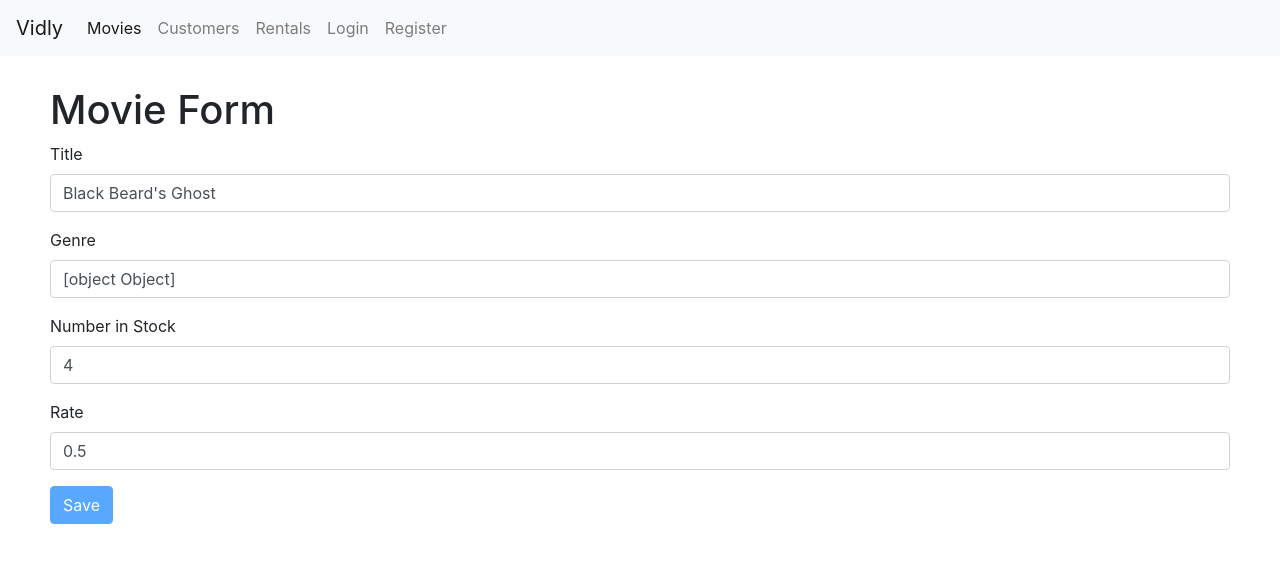
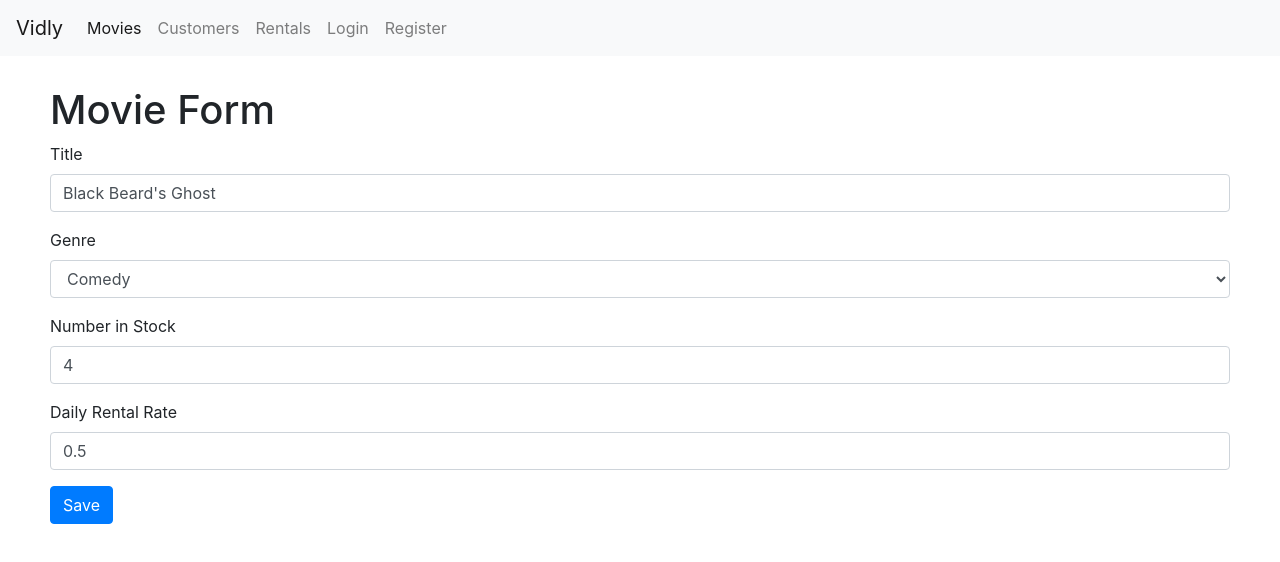
Before and after one commit to mrdaines/vidly-react, a React (Create React App) app: page /movies/5b21ca3eeb7f6fbccd471811 in a window 1280 px wide. Shown: the top 562 px of the page. Built offline with nearby package versions, Linux system fonts and the light colour scheme.

Commit message:
Forms22 - Exercise 2 - Movie Form v3

```diff
--- a/src/components/common/form.jsx
+++ b/src/components/common/form.jsx
@@ -65,6 +65,8 @@ class Form extends Component {
     renderInput(name, label, autoFocus, type = 'text'){
         const { data, errors } = this.state;
 
+        console.log( data );
+
         return (
         <Input
             autoFocus={autoFocus}
@@ -78,16 +80,15 @@ class Form extends Component {
         );
     };
 
-    renderSelect(name, label, autoFocus, type = 'text'){
+    renderSelect(name, label, options){
         const { data, errors } = this.state;
 
         return (
         <Select
-            autoFocus={autoFocus}
-            type={type}
             name={name}
             value={data[name]}
             label={label}
+            options={options}
             onChange={this.handleChange}
             error={errors[name]}
         />
--- a/src/components/common/select.jsx
+++ b/src/components/common/select.jsx
@@ -1,17 +1,18 @@
+import { options } from 'joi-browser';
 import React from 'react';
 
-const Select = ({ name, label, error, ...rest }) => {
+const Select = ({ name, label, options, error, ...rest }) => {
 	return (
 		<div className="form-group">
 			<label htmlFor={name}>{label}</label>
-			<select
-				{...rest}
-				id={name}
-				name={name}
-				className="form-control"
-			>
-                <option value="">temp</option>
-            </select>
+			<select name={name} id={name} {...rest} className="form-control">
+				<option value="" />
+					{options.map(option => (
+						<option key={option.id} value={option._id}>
+							{option.name}
+						</option>
+				))}
+			</select>
 			{error && <div className="alert alert-danger">{error}</div>}
 		</div>
 	);
--- a/src/components/movieForm.jsx
+++ b/src/components/movieForm.jsx
@@ -1,34 +1,57 @@
 import React from 'react';
-import { getMovie, getMovies } from '../services/fakeMovieService';
+import { getMovie, getMovies, saveMovie } from '../services/fakeMovieService';
 import { getGenres } from '../services/fakeGenreService';
 import Joi from 'joi-browser';
 import Form from './common/form';
+import { Redirect } from "react-router-dom";
 
 class MovieForm extends Form {
 	state = {
-		data: {},
-		genres: {},
-		movies: {},
+		data: {
+			title: "",
+			genreId: "",
+			numberInStock: "",
+			dailyRentalRate: ""
+		},
+		genres: [],
 		errors: {}
 	};
 
+	schema = {
+		_id: Joi.string(),
+		title: Joi.string().required().label("Title"),
+		genreId: Joi.string().required().label("Genre"),
+		numberInStock: Joi.number().integer().required().min(0).max(100).label("Number in Stock"),
+		dailyRentalRate: Joi.number().required().min(0).max(10).label("Daily Rental Rate")
+	};
+
 	componentDidMount() {
-		const { match: { params } } = this.props;
-		const defaultGenre = { _id: '', name: 'All Genres' };
-		const genres = [defaultGenre, ...getGenres()];
-		this.setState({ data: getMovie(params.id), genres, movies: getMovies() });
+		const genres = getGenres();
+		this.setState({ genres });
 
-		console.log( params );
-	}
+		const movieId = this.props.match.params.id;
+		if( movieId === 'new') return;
 
-	schema = {
-		title: Joi.string().required().label("Title"),
-		genre: Joi.string().required().min(8).label("Genre"),
-		numInStock: Joi.number().integer().required().label("Number in Stock"),
-		rate: Joi.number().required().label("Rate")
+		const movie = getMovie(movieId);
+		if( !movie ) return this.props.history.replace('/not-found');
+
+		this.setState({ data: this.mapToViewModel(movie) });
+	};
+
+	mapToViewModel(movie) {
+		return {
+			_id: movie._id,
+			title: movie.title,
+			genreId: movie.genre._id,
+			numberInStock: movie.numberInStock,
+			dailyRentalRate: movie.dailyRentalRate
+		};
 	};
 
 	doSubmit = (movie) => {
+		saveMovie(this.state.data);
+
+		return this.props.history.replace('/not-found');
 		console.log('Submitted');
 	};
 
@@ -41,13 +64,17 @@ class MovieForm extends Form {
 	};
 
 	render() {
+		if( !this.state.data ) {
+			return <Redirect to="/not-found" />
+		}
+
 		return <div>
 			<h1>Movie Form</h1>
 			<form onSubmit={this.handleSubmit}>
 				{this.renderInput('title', 'Title', false)}
-				{this.renderInput('genre', 'Genre', false)}
+				{this.renderSelect('genreId', 'Genre', this.state.genres)}
                 {this.renderInput('numberInStock', 'Number in Stock', false)}
-                {this.renderInput('dailyRentalRate', 'Rate', false)}
+                {this.renderInput('dailyRentalRate', 'Daily Rental Rate', false)}
 				{this.renderButton('Save')}
 			</form>
 		</div>;
--- a/src/components/movies.jsx
+++ b/src/components/movies.jsx
@@ -6,6 +6,7 @@ import MoviesTable from './moviesTable';
 import Pagination from './common/pagination';
 import { paginate } from '../utils/paginate';
 import _ from 'lodash';
+import Form from './common/form';
 
 class Movies extends Component {
 	state = {
@@ -91,6 +92,7 @@ class Movies extends Component {
 					/>
 				</div>
 				<div className="col">
+					<button className="btn btn-primary">New</button>
 					<p>Showing {totalCount} movies in the database.</p>
 					<MoviesTable
 						movies={movies}
```
